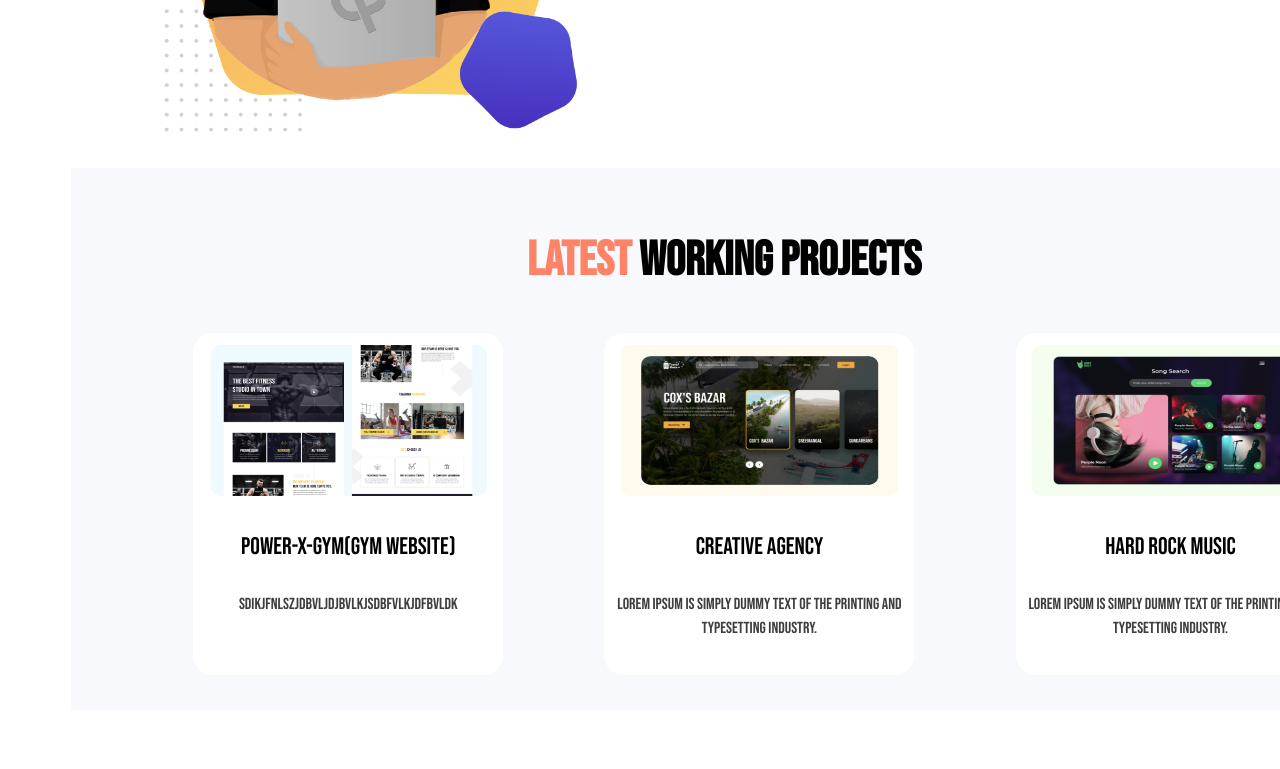
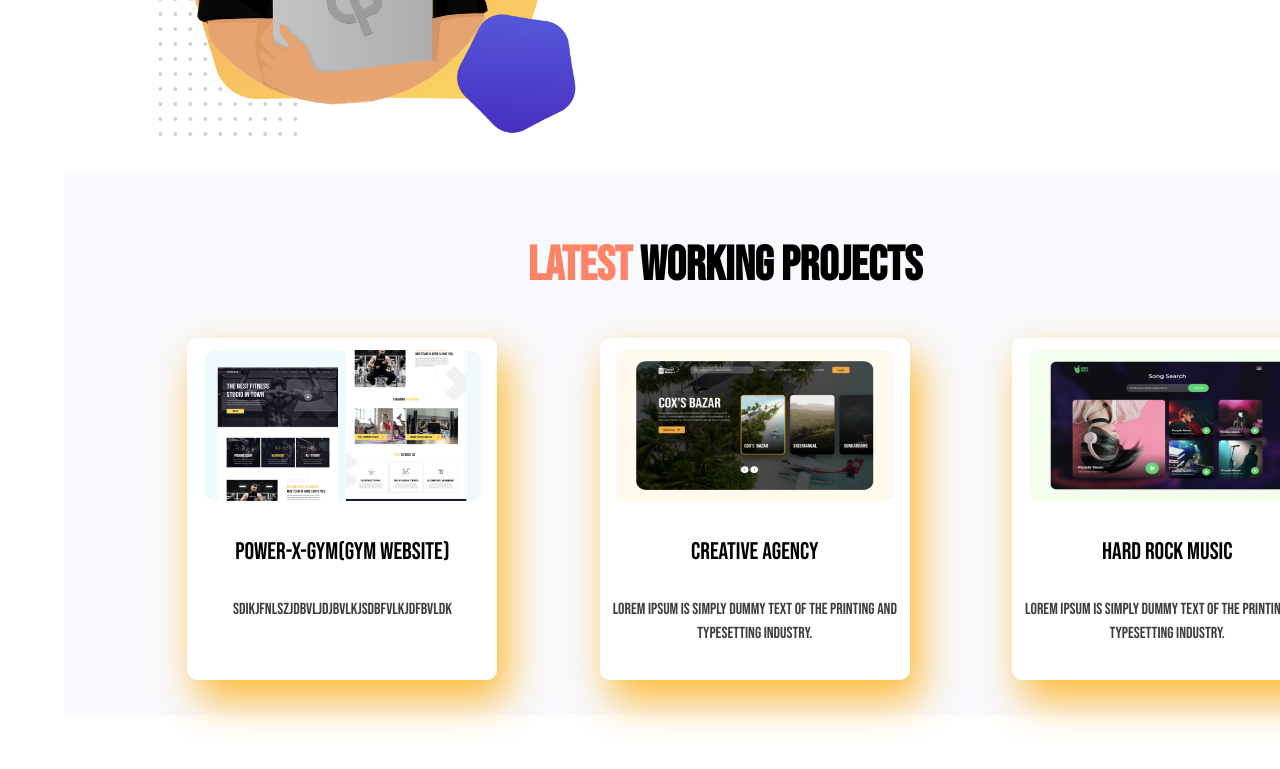
Before and after one commit to awprince69/assignment, a plain HTML site: page index.html in a window 1280 px wide. Shown: the part 841-1610 px from the top of the page. Drawn offline with Linux system fonts and the light colour scheme.

Commit message:
box shadow

```diff
--- a/index.html
+++ b/index.html
@@ -39,20 +39,20 @@
 
     <section class=" working-project">
         <h3> <span class="salmon-highlight" >Latest</span> Working Projects </h3>
-        <div class="content-item">
+        <div class="content-item box-shadow">
             <img src="images/image 4.png" >
             <h4>Power-x-gym(gym website)</h4>
             <P>SDIKJFNLSZJDBVLJDJBVLKJSDBFVLKJDFBVLDK</P>
         </div>
 
-        <div class="content-item">
+        <div class="content-item box-shadow">
             <img src="images/image 5.png">
             <h4>Creative Agency</h4>
             <p>Lorem Ipsum is simply dummy text of the printing and typesetting industry.
             </p>
         </div>
 
-        <div class="content-item">
+        <div class="content-item box-shadow">
             <img src="images/image 8.png">
             <h4>Hard Rock Music</h4>
             <p>Lorem Ipsum is simply dummy text of the printing and typesetting industry.
@@ -61,5 +61,15 @@
         </div>
 
     </section>
+
+    <section class="live-chat">
+        <div>
+
+        </div>
+        <div>
+
+        </div>
+
+    </section>
 </body>
 </html>
--- a/style.css
+++ b/style.css
@@ -1,5 +1,6 @@
 body{
     font-family: 'Bebas Neue', cursive;
+    margin: 0%;
 }
 h1{
     font-size: 80px;
@@ -89,3 +90,7 @@ p{
     height: 151px;
     padding-top: 4%;
 }
+.box-shadow{
+    box-shadow: 10px 20px 40px #ffaa00cb;
+    border-radius: 10px;
+}
```
Also changed, not shown: 1 other file.
